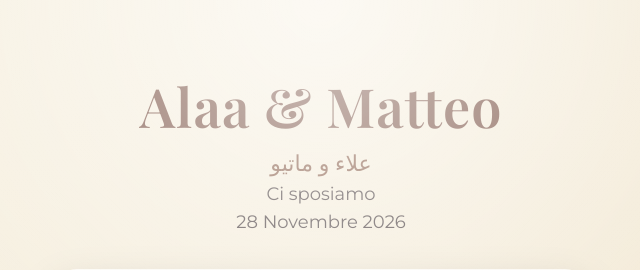
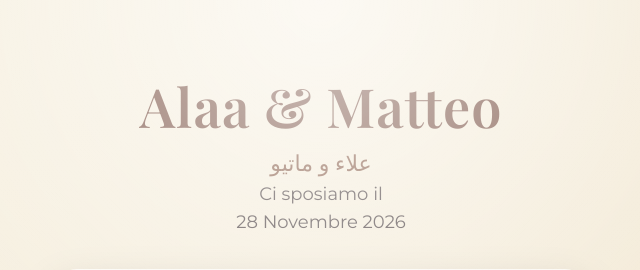
Before and after one commit to invitation-AM/28novembre, a plain HTML site: page index.html in a window 1280 px wide. Shown: the top 270 px of the page, 319-959 px from the left. Drawn offline with nearby package versions, Linux system fonts and the light colour scheme.

Commit message:
Update index.html

```diff
--- a/index.html
+++ b/index.html
@@ -139,7 +139,7 @@ h2 {
 <header>
   <h1>Alaa & Matteo</h1>
   <p class="arabic">علاء و ماتيو</p>
-  <p>Ci sposiamo</p>
+  <p>Ci sposiamo il </p>
   <p>28 Novembre 2026</p>
 </header>
 
```
